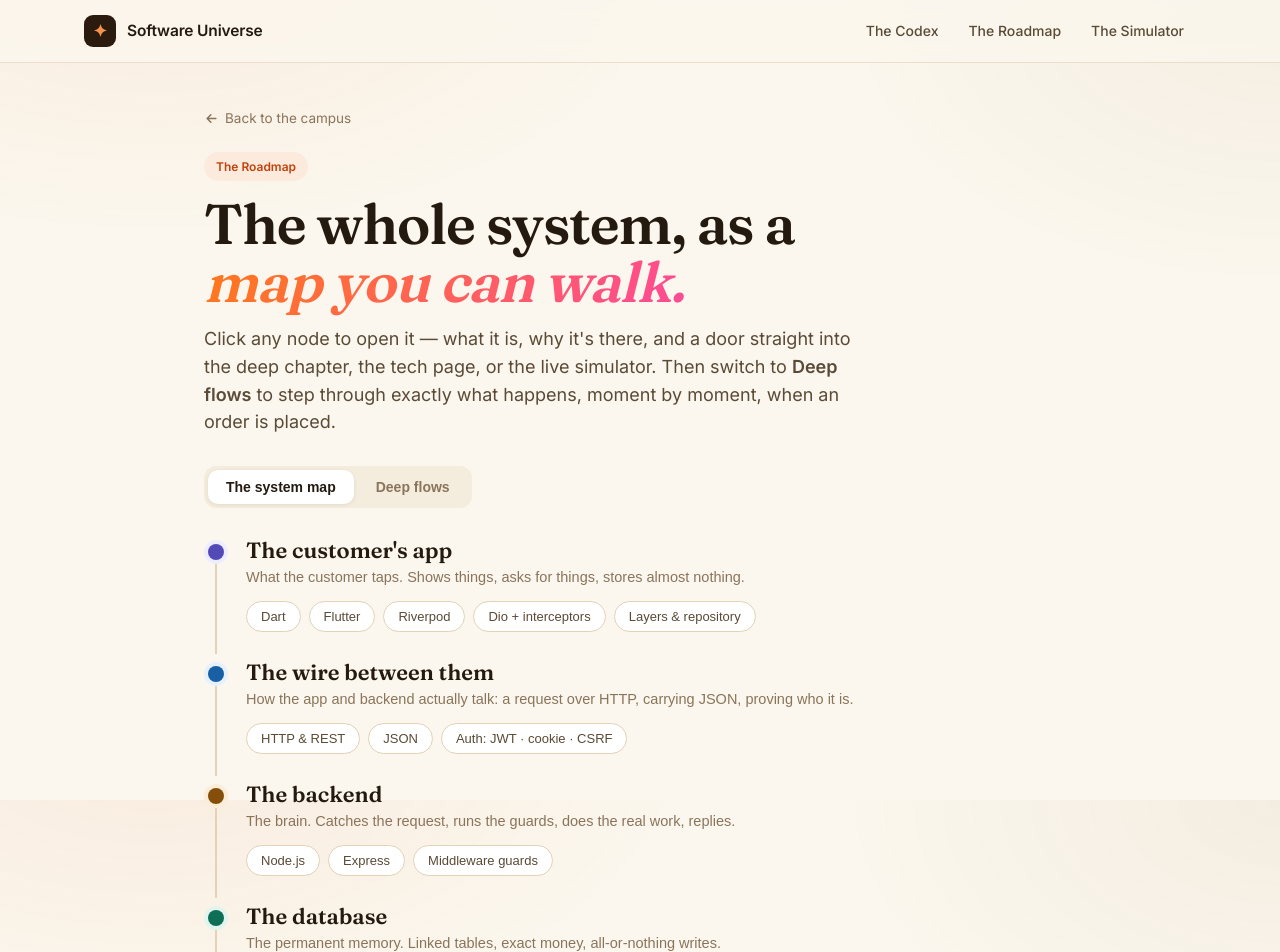
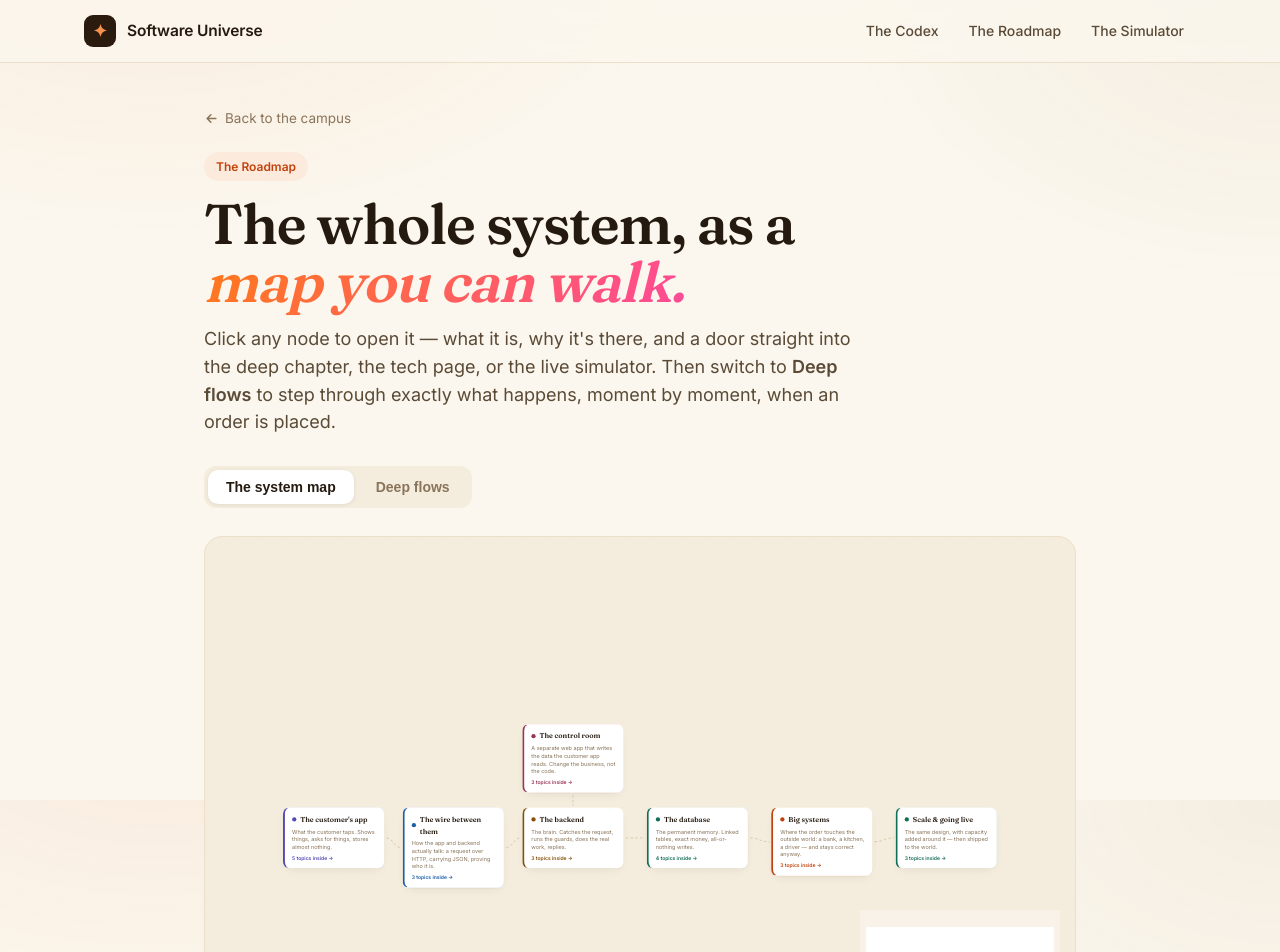
Before and after one commit to garvitmh/Software-universe-, a Next.js app: page /roadmap in a window 1280 px wide. Shown: the top 952 px of the page. Built offline with nearby package versions, Linux system fonts and the light colour scheme.

Commit message:
Roadmap upgraded to a real React Flow canvas (row 6 'beyond roadmap.sh'): zoom/pan/minimap node-graph of the system, custom Warm-Farm stage nodes, animated data-flow edges, click→drawer. Keeps the Deep-flows view. Data passed as props (no refactor risk)

```diff
--- a/components/Roadmap.jsx
+++ b/components/Roadmap.jsx
@@ -2,6 +2,7 @@
 
 import Link from "next/link";
 import { useState } from "react";
+import RoadmapFlow from "@/components/RoadmapFlow";
 
 // ── The system as a journey, roadmap.sh-style ──────────────────────────────
 const STAGES = [
@@ -198,43 +199,7 @@ export default function Roadmap({ readyTech = [] }) {
       </div>
 
       {view === "system" && (
-        <div style={{ display: "grid", gridTemplateColumns: "1fr", gap: 0 }}>
-          {STAGES.map((stage, i) => {
-            const tint = TINTS[stage.tint];
-            return (
-              <div key={stage.id} style={{ display: "flex", gap: 18 }}>
-                {/* spine */}
-                <div style={{ display: "flex", flexDirection: "column", alignItems: "center", width: 24 }}>
-                  <span style={{ width: 16, height: 16, borderRadius: 999, background: tint.ink, boxShadow: `0 0 0 4px ${tint.soft}`, flexShrink: 0, marginTop: 8 }} />
-                  {i < STAGES.length - 1 && <span style={{ width: 2, flex: 1, background: "var(--hairline-2)", margin: "4px 0" }} />}
-                </div>
-                {/* card */}
-                <div style={{ flex: 1, paddingBottom: 26 }}>
-                  <button onClick={() => setSel({ ...stage, isStage: true })} style={{ display: "block", textAlign: "left", width: "100%", background: "none", border: "none", cursor: "pointer", padding: 0 }}>
-                    <div style={{ fontFamily: "Fraunces", fontSize: 22, fontWeight: 600, color: "var(--ink)" }}>{stage.title}</div>
-                    <div style={{ fontSize: 14.5, color: "var(--muted)", marginTop: 3, lineHeight: 1.5 }}>{stage.summary}</div>
-                  </button>
-                  <div style={{ display: "flex", flexWrap: "wrap", gap: 8, marginTop: 12 }}>
-                    {stage.nodes.map((n) => (
-                      <button
-                        key={n.id}
-                        onClick={() => setSel({ ...n, stageTint: stage.tint })}
-                        style={{
-                          fontSize: 13, fontWeight: 500, color: "var(--ink-2)",
-                          background: "var(--surface)", border: "1px solid var(--hairline-2)",
-                          borderRadius: 999, padding: "7px 14px", cursor: "pointer",
-                          transition: "all .14s ease",
-                        }}
-                      >
-                        {n.title}
-                      </button>
-                    ))}
-                  </div>
-                </div>
-              </div>
-            );
-          })}
-        </div>
+        <RoadmapFlow stages={STAGES} tints={TINTS} onSelect={setSel} />
       )}
 
       {view === "flows" && (
--- /dev/null
+++ b/components/RoadmapFlow.jsx
@@ -0,0 +1,91 @@
+"use client";
+
+import { useCallback } from "react";
+import {
+  ReactFlow, Background, Controls, MiniMap, Handle, Position,
+  useNodesState, useEdgesState,
+} from "@xyflow/react";
+import "@xyflow/react/dist/style.css";
+
+// Fixed layout: the request path left→right, with the admin feeding down into
+// the backend. A real pannable / zoomable canvas — beyond a static tree.
+const POS = {
+  app: { x: 0, y: 180 }, wire: { x: 250, y: 180 }, backend: { x: 500, y: 180 },
+  data: { x: 760, y: 180 }, admin: { x: 500, y: 6 }, systems: { x: 1020, y: 180 }, scale: { x: 1280, y: 180 },
+};
+const EDGES = [
+  ["app", "wire"], ["wire", "backend"], ["backend", "data"],
+  ["data", "systems"], ["systems", "scale"], ["admin", "backend"],
+];
+// literal hex for the SVG minimap (CSS vars don't resolve inside the minimap)
+const HEX = { blue: "#185FA5", amber: "#854F0B", teal: "#0F6E56", purple: "#534AB7", pink: "#993556", brand: "#C2410C" };
+
+const HANDLE = { opacity: 0, pointerEvents: "none" };
+
+function StageNode({ data }) {
+  const t = data.tint;
+  return (
+    <div style={{ width: 212, background: "var(--surface)", border: `1.5px solid ${t.soft}`, borderLeft: `4px solid ${t.ink}`, borderRadius: 14, padding: "12px 15px", boxShadow: "var(--shadow)", cursor: "pointer" }}>
+      <Handle type="target" position={Position.Left} id="l" style={HANDLE} />
+      <Handle type="source" position={Position.Right} id="r" style={HANDLE} />
+      <Handle type="target" position={Position.Top} id="t" style={HANDLE} />
+      <Handle type="source" position={Position.Bottom} id="b" style={HANDLE} />
+      <div style={{ display: "flex", alignItems: "center", gap: 8 }}>
+        <span style={{ width: 9, height: 9, borderRadius: 999, background: t.ink, flexShrink: 0 }} />
+        <div style={{ fontFamily: "Fraunces", fontSize: 15, fontWeight: 600, color: "var(--ink)" }}>{data.title}</div>
+      </div>
+      <div style={{ fontSize: 11.5, color: "var(--muted)", marginTop: 5, lineHeight: 1.4 }}>{data.summary}</div>
+      <div style={{ fontSize: 10.5, color: t.ink, marginTop: 7, fontWeight: 700 }}>{data.count} topics inside →</div>
+    </div>
+  );
+}
+
+const nodeTypes = { stage: StageNode };
+
+export default function RoadmapFlow({ stages, tints, onSelect }) {
+  const initialNodes = stages.map((s) => ({
+    id: s.id,
+    type: "stage",
+    position: POS[s.id] || { x: 0, y: 0 },
+    data: { title: s.title, summary: s.summary, tint: tints[s.tint] || tints.brand, hex: HEX[s.tint] || HEX.brand, count: s.nodes.length, stage: s },
+  }));
+  const initialEdges = EDGES.map(([a, b]) => ({
+    id: `${a}-${b}`,
+    source: a, target: b,
+    sourceHandle: a === "admin" ? "b" : "r",
+    targetHandle: a === "admin" ? "t" : "l",
+    animated: true,
+    style: { stroke: "#D9C7A6", strokeWidth: 2 },
+  }));
+
+  const [nodes, , onNodesChange] = useNodesState(initialNodes);
+  const [edges, , onEdgesChange] = useEdgesState(initialEdges);
+  const onNodeClick = useCallback((_e, node) => onSelect?.({ ...node.data.stage, isStage: true }), [onSelect]);
+
+  return (
+    <div>
+      <div style={{ height: 540, border: "1px solid var(--hairline)", borderRadius: 18, overflow: "hidden", background: "var(--bg-2)" }}>
+        <ReactFlow
+          nodes={nodes}
+          edges={edges}
+          onNodesChange={onNodesChange}
+          onEdgesChange={onEdgesChange}
+          nodeTypes={nodeTypes}
+          onNodeClick={onNodeClick}
+          fitView
+          fitViewOptions={{ padding: 0.22 }}
+          minZoom={0.4}
+          maxZoom={1.6}
+          proOptions={{ hideAttribution: true }}
+        >
+          <Background color="#E6DAC2" gap={24} size={1.5} />
+          <Controls showInteractive={false} />
+          <MiniMap nodeColor={(n) => n.data?.hex || "#ccc"} nodeStrokeWidth={0} maskColor="rgba(244,236,221,0.66)" pannable zoomable />
+        </ReactFlow>
+      </div>
+      <p style={{ fontSize: 12.5, color: "var(--faint)", textAlign: "center", marginTop: 10 }}>
+        Drag to pan · scroll to zoom · click any node to open it
+      </p>
+    </div>
+  );
+}
```
